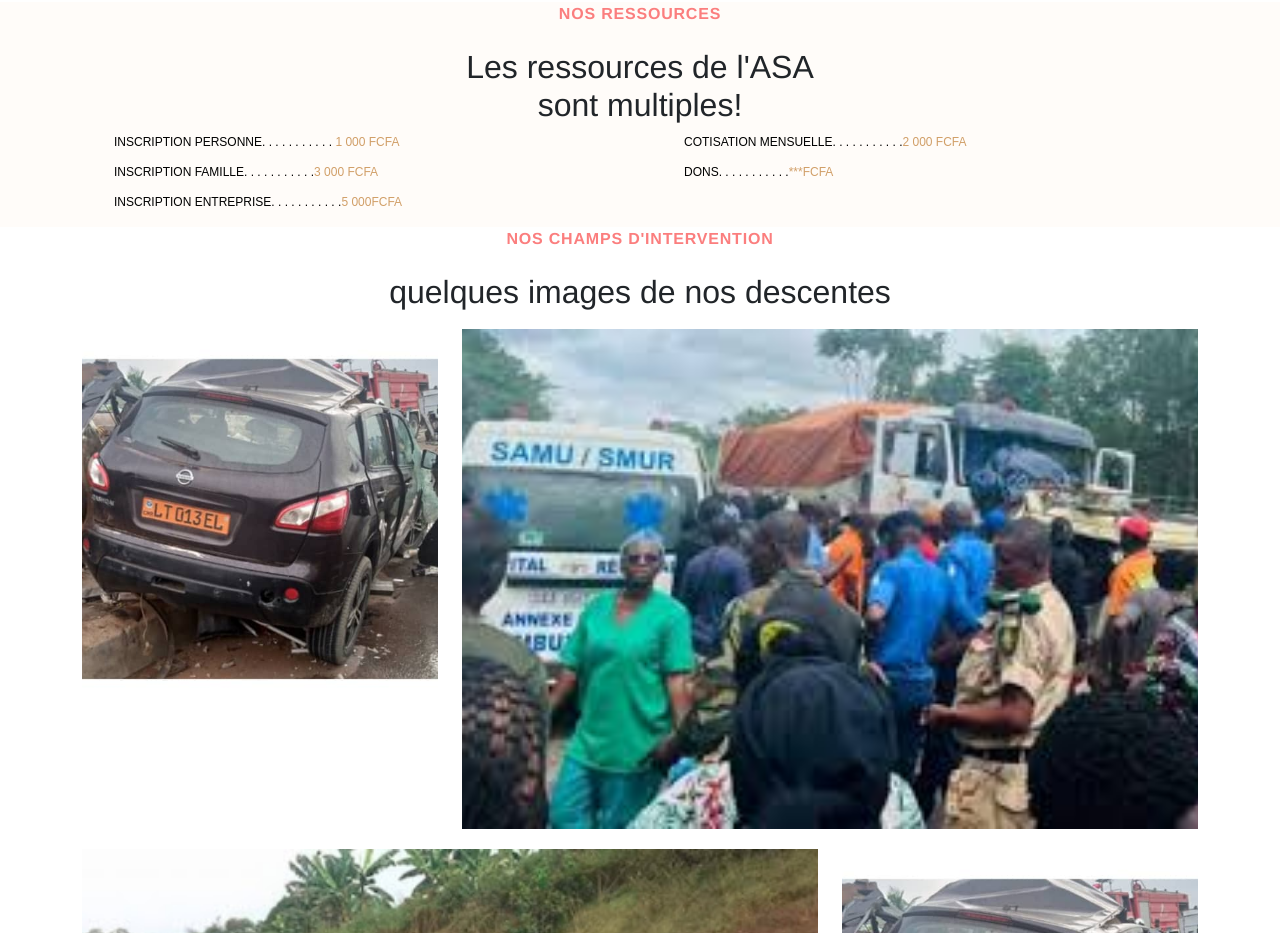
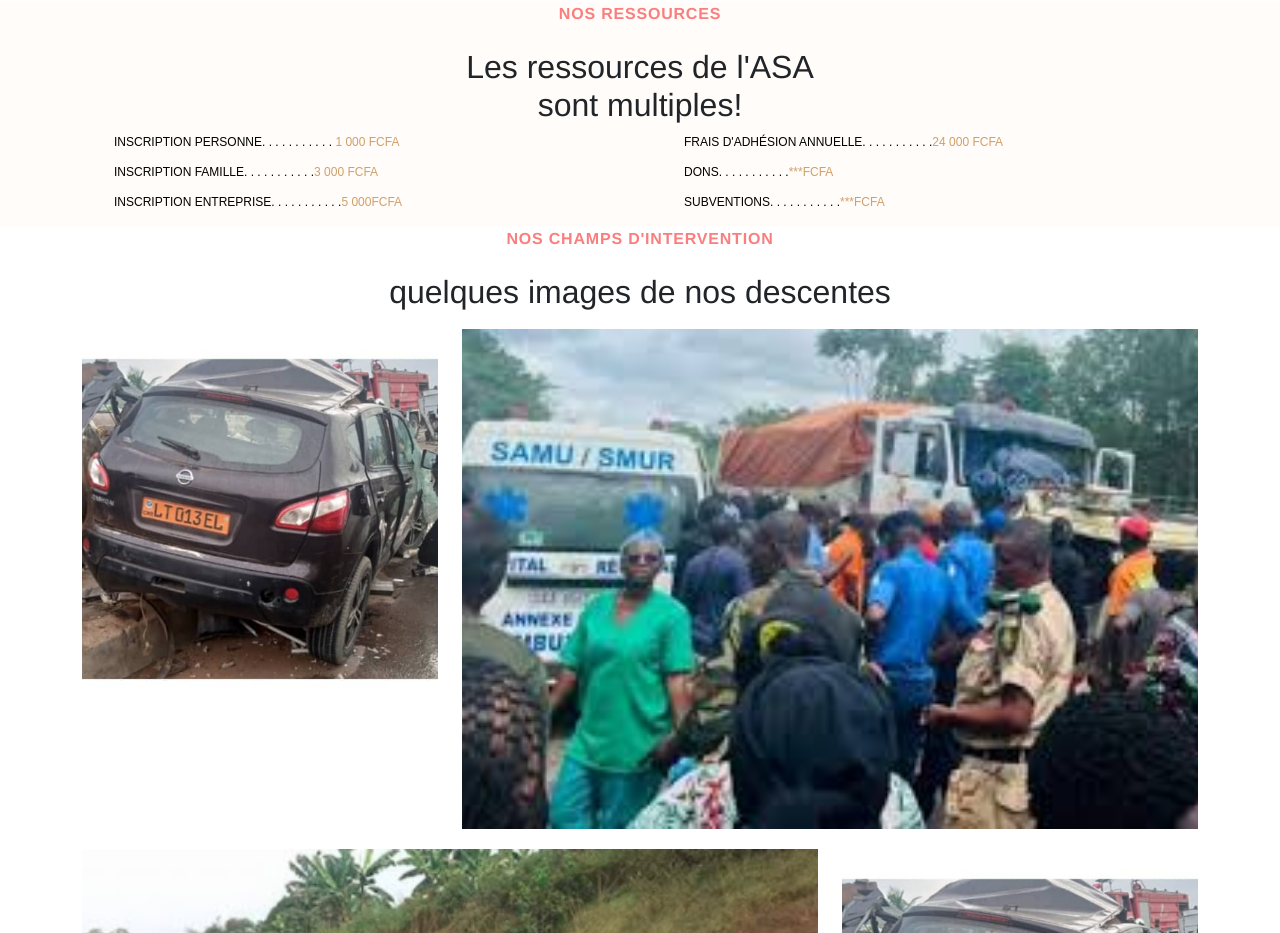
Before and after one commit to yannkagou/ASA, a Vue app: page / in a window 1280 px wide. Shown: the part 4000-4933 px from the top of the page. Built offline with nearby package versions, Linux system fonts and the light colour scheme.

Commit message:
Fix: Fix the subscription price

```diff
--- a/src/views/HomeView.vue
+++ b/src/views/HomeView.vue
@@ -47,7 +47,7 @@
           L'objectif premier de l'ASA est de sauver des vies, alterner la douleur et favoriser
           la guérison, faciliter la prise en charge des victimes dans les hopitaux. Vous voyez que
           la foi agissait avec ses oeuvres et que par les oeuvres la foi fut rendue parfaite. <br />
-          Ainsi, s'accomplit ce que dit l'écriture, un decident c'est un évènement involontaire qui
+          Ainsi, s'accomplit ce que dit l'écriture, un accident c'est un évènement involontaire qui
           peut arriver à n'importe qui.
         </p>
       </div>
@@ -268,8 +268,9 @@
               <div class="col-lg-6 col-md-6 col-sm-6">
                 <div class="pricing-list">
                   <ul>
-                    <li>Cotisation mensuelle. . . . . . . . . . .<span>2 000 FCFA</span></li>
+                    <li>Frais d'adhésion annuelle. . . . . . . . . . .<span>24 000 FCFA</span></li>
                     <li>Dons. . . . . . . . . . .<span>***FCFA</span></li>
+                    <li>Subventions. . . . . . . . . . .<span>***FCFA</span></li>
                   </ul>
                 </div>
               </div>
--- a/src/views/ServicesView.vue
+++ b/src/views/ServicesView.vue
@@ -100,8 +100,9 @@
               <div class="col-lg-6 col-md-6 col-sm-6">
                 <div class="pricing-list">
                   <ul>
-                    <li>Cotisation mensuelle. . . . . . . . . . .<span>2 000 FCFA</span></li>
+                    <li>Frais d'adhésion annuelle. . . . . . . . . . .<span>24 000 FCFA</span></li>
                     <li>Dons. . . . . . . . . . .<span>***FCFA</span></li>
+                    <li>Subventions. . . . . . . . . . .<span>***FCFA</span></li>
                   </ul>
                 </div>
               </div>
```
